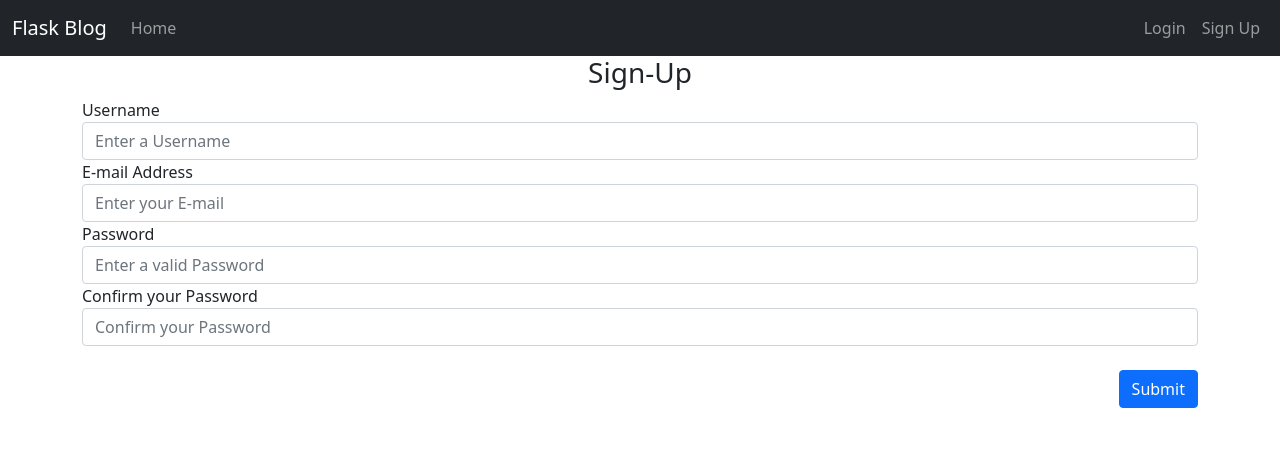
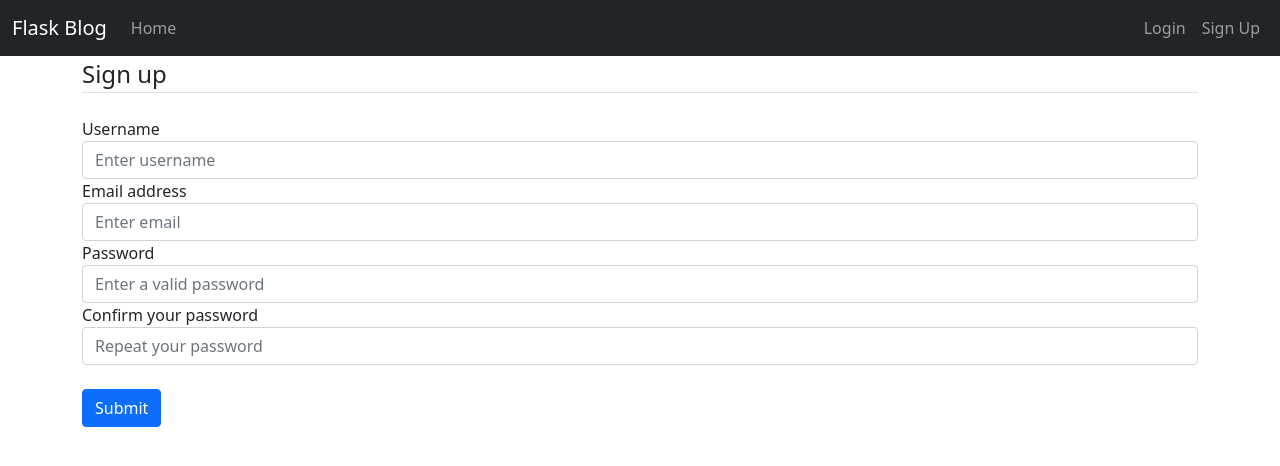
Before and after one commit to lgmarin/Flask-blog, a Flask app: page /sign-up in a window 1280 px wide. Shown: the top 466 px of the page. Run offline with Flask 2, Linux system fonts and the light colour scheme; parts of the project's set-up code (start-up, migrations or seed data) failed here and were passed over; some libraries are stand-ins or nearby versions.

Commit message:
Some work in the forms, preparing to WTForms

```diff
--- a/templates/home.html
+++ /dev/null
@@ -1,5 +0,0 @@
-{% extends "base.html" %}
-{% block title %}Home{% endblock %}
-{% block content %}
-    {% block header %}Posts{% endblock %}
-{% endblock content %}
--- a/website/models.py
+++ b/website/models.py
@@ -19,7 +19,7 @@ class User(db.Model, UserMixin):
             password        :   String
             date_created    :   DateTime
 
-        Relatiosnhips:
+        Relationhips:
 
             posts           :   Post Model
             comments        :   Comment Model
--- a/website/templates/home.html.j2
+++ b/website/templates/home.html.j2
@@ -1,3 +1,2 @@
 {% extends "posts-div.html.j2" %}
 {% block title %}Home{% endblock %}
-{% block header %}Flask Blog Posts{% endblock %}
--- a/website/templates/posts-div.html.j2
+++ b/website/templates/posts-div.html.j2
@@ -1,7 +1,7 @@
 {% extends "base.html.j2" %}
 {% block title %}Posts div{% endblock title %}
 {% block content %}
-<h1 align='center'>{% block header %}Posts{% endblock %}</h1>
+<h2 align='center'>{% block header %}Posts{% endblock %}</h1>
     <div id='posts'>
         {% for post in posts %}
             <div class='card'>
--- a/website/templates/signup.html.j2
+++ b/website/templates/signup.html.j2
@@ -1,21 +1,29 @@
 {% extends "base.html.j2" %}
 {% block title %}Sign-Up{% endblock %}
 {% block content %}
-    <form method="POST">
-        <h3 align="center">Sign-Up</h3>
-        <div class="form-group">
-            <label for="username">Username</label>
-            <input type="text" name="username" id="username" class="form-control" placeholder="Enter a Username">
-            <label for="email">E-mail Address</label>
-            <input type="text" name="email" id="email" class="form-control" placeholder="Enter your E-mail">
-            <label for="password">Password</label>
-            <input type="password" name="password1" id="password1" class="form-control" placeholder="Enter a valid Password">
-            <label for="password2">Confirm your Password</label>
-            <input type="password" name="password2" id="password2" class="form-control" placeholder="Confirm your Password">
+    <div class="content-section">
+        <form method="POST">
+            <fieldset class="form-group">
+                <legend class="border-bottom mb-4">Sign up</legend>
+                <div class="form-group">
+                    <label for="username">Username</label>
+                    <input type="text" class="form-control" id="username" name="username" placeholder="Enter username">
+                </div>
+                <div class="form-group">
+                    <label for="email">Email address</label>
+                    <input type="email" class="form-control" id="email" name="email" placeholder="Enter email">
+                </div>
+                <div class="form-group">
+                    <label for="password">Password</label>
+                    <input type="password" class="form-control" id="password" name="password" placeholder="Enter a valid password">
+                </div>
+                <div class="form-group">
+                    <label for="password2">Confirm your password</label>
+                    <input type="password" class="form-control" id="password2" name="password2" placeholder="Repeat your password">
+                </div>
+            </fieldset>
             <br>
-            <div align="right">
-                <button class="btn btn-primary">Submit</button>
-            </div>
-        </div>
-    </form>
+            <button type="submit" class="btn btn-primary">Submit</button>
+        </form>
+    </div>
 {% endblock content %}
```
Also changed, not shown: templates/base.html (deleted, +0 -30 lines), templates/login.html (deleted, +0 -17 lines), templates/signup.html (deleted, +0 -21 lines), website/templates/create-comment.html.j2 (+14 -9 lines), website/templates/create-post.html.j2 (+14 -9 lines), website/templates/login.html.j2 (+16 -12 lines), README.md, website/database.db, 1 other file.
